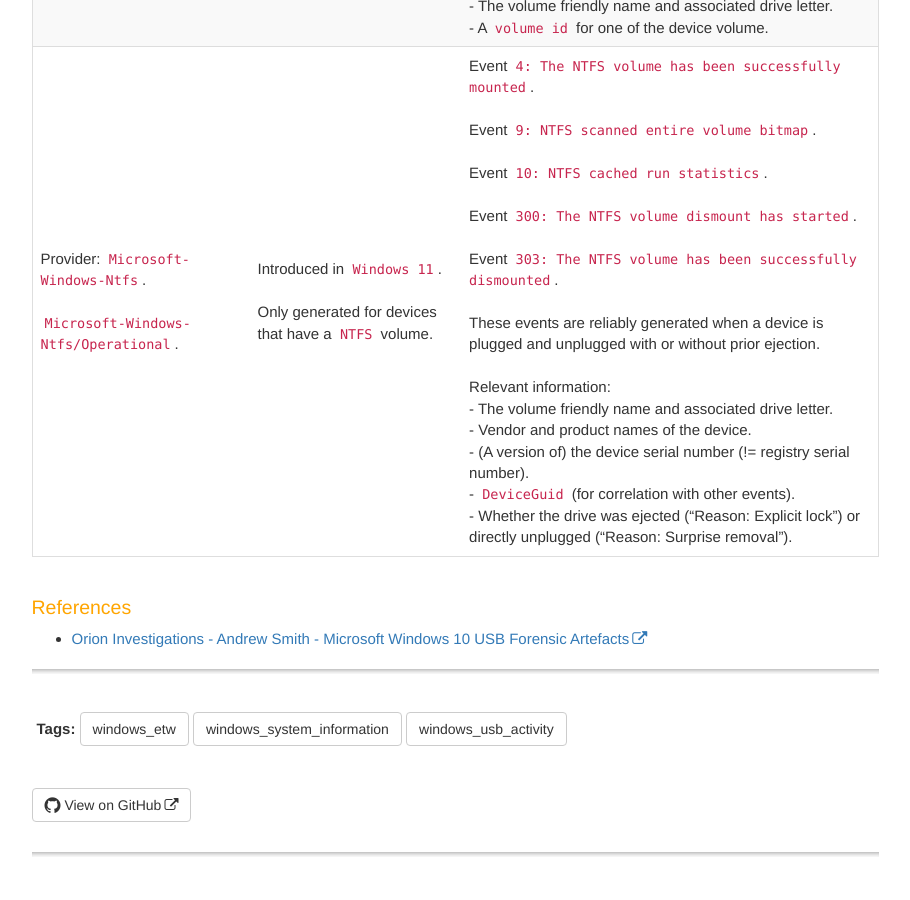
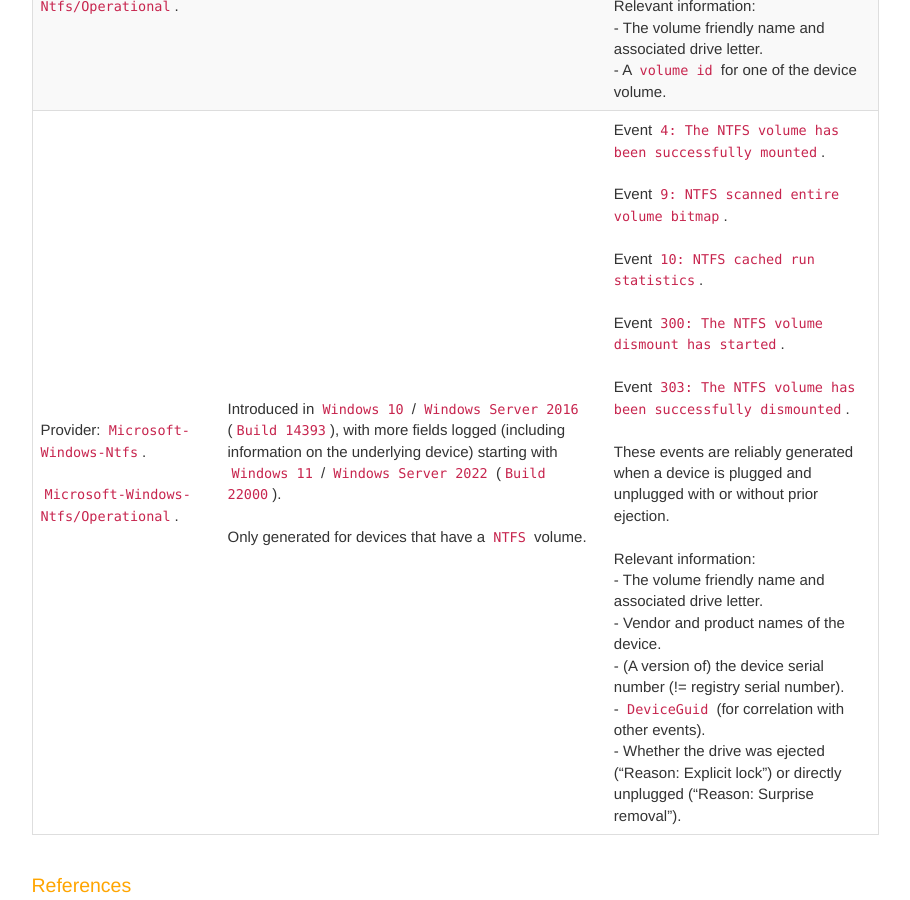
Before and after one commit to Qazeer/artefacts.help, a Jekyll site: the page built from pages/windows/etw_usb_activity.md, in a window 1280 px wide and 900 px high, scrolled down 4855 px. Shown: the whole window, without its empty margins (331-1241 px from the left). Built offline with Jekyll 4.4.1, drawn with Linux system fonts in a browser that asks for light colours; comment, search, counter and statistics services are not loaded.

Commit message:
[Artefact] Windows ETW NTFS - Update Windows versions for Microsoft-Windows-Ntfs/Operational events

```diff
--- a/pages/windows/etw_usb_activity.md
+++ b/pages/windows/etw_usb_activity.md
@@ -69,7 +69,7 @@ the [Windows devices terminology page](./devices_terminology.md).
 | Channel | Conditions | Events |
 |---------|------------|--------|
 | Provider: `Microsoft-Windows-Ntfs`. <br><br> `Microsoft-Windows-Ntfs/Operational`. | Only generated for devices that have a `NTFS` volume. | Event `142: Summary of disk space usage, since last event`. <br><br> This event is generated with a limited delay following the plugin of the device, one occurrence for each volume of the device. <br><br> Relevant information: <br> - The volume friendly name and associated drive letter. <br> - A `volume id` for one of the device volume. |
-| Provider: `Microsoft-Windows-Ntfs`. <br><br> `Microsoft-Windows-Ntfs/Operational`. | Introduced in `Windows 11`. <br><br> Only generated for devices that have a `NTFS` volume. | Event `4: The NTFS volume has been successfully mounted`. <br><br> Event `9: NTFS scanned entire volume bitmap`. <br><br> Event `10: NTFS cached run statistics`. <br><br> Event `300: The NTFS volume dismount has started`. <br><br> Event `303: The NTFS volume has been successfully dismounted`. <br><br> These events are reliably generated when a device is plugged and unplugged with or without prior ejection. <br><br> Relevant information: <br> - The volume friendly name and associated drive letter. <br> - Vendor and product names of the device. <br> - (A version of) the device serial number (!= registry serial number). <br> - `DeviceGuid` (for correlation with other events). <br> - Whether the drive was ejected ("Reason: Explicit lock") or directly unplugged ("Reason: Surprise removal"). |
+| Provider: `Microsoft-Windows-Ntfs`. <br><br> `Microsoft-Windows-Ntfs/Operational`. | Introduced in `Windows 10` / `Windows Server 2016` (`Build 14393`), with more fields logged (including information on the underlying device) starting with `Windows 11` / `Windows Server 2022` (`Build 22000`). <br><br> Only generated for devices that have a `NTFS` volume. | Event `4: The NTFS volume has been successfully mounted`. <br><br> Event `9: NTFS scanned entire volume bitmap`. <br><br> Event `10: NTFS cached run statistics`. <br><br> Event `300: The NTFS volume dismount has started`. <br><br> Event `303: The NTFS volume has been successfully dismounted`. <br><br> These events are reliably generated when a device is plugged and unplugged with or without prior ejection. <br><br> Relevant information: <br> - The volume friendly name and associated drive letter. <br> - Vendor and product names of the device. <br> - (A version of) the device serial number (!= registry serial number). <br> - `DeviceGuid` (for correlation with other events). <br> - Whether the drive was ejected ("Reason: Explicit lock") or directly unplugged ("Reason: Surprise removal"). |
 
 ### References
 
```
